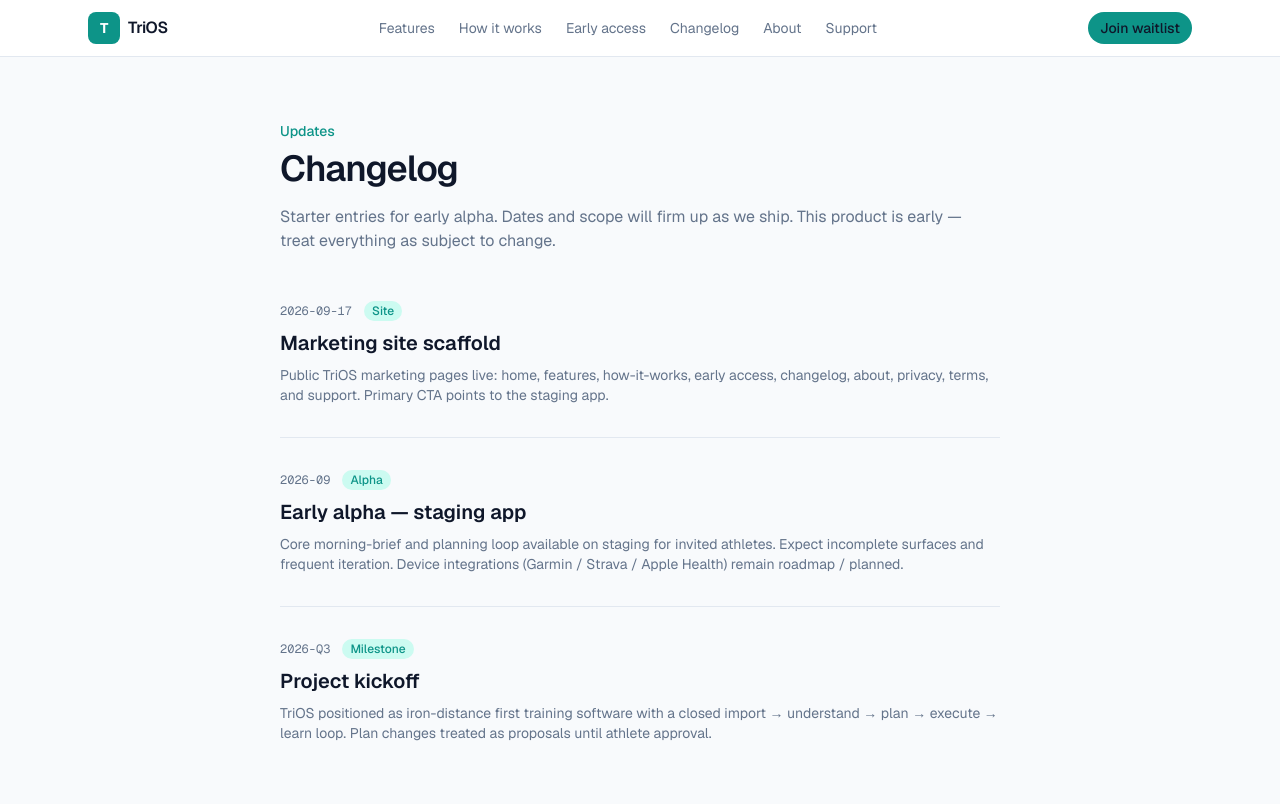
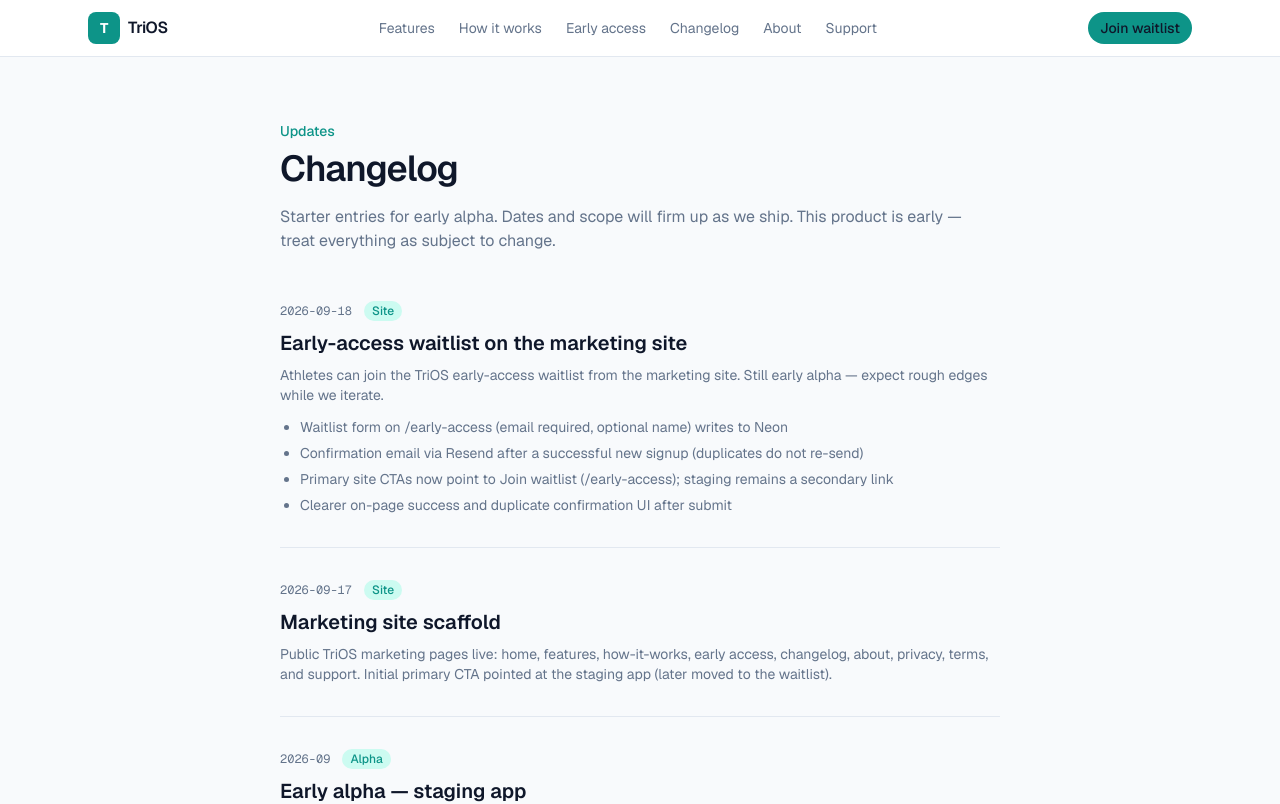
Before and after one commit to CStewCodes/trios-site, a Next.js app: page /changelog in a window 1280 px wide. Shown: the top 804 px of the page. Built offline with nearby package versions, Linux system fonts and the light colour scheme.

Commit message:
docs(changelog): waitlist, Resend, CTA, and success UX ships
Add 2026-09-18 early-alpha site entry covering Neon waitlist, Resend
confirmation, primary CTAs to Join waitlist, and clearer success UI.

Co-authored-by: CStewCodes <cstewcodes@users.noreply.github.com>

```diff
--- a/app/changelog/page.tsx
+++ b/app/changelog/page.tsx
@@ -5,11 +5,31 @@ export const metadata: Metadata = {
   description: "TriOS product changelog — early alpha notes.",
 };
 
-const entries = [
+type ChangelogEntry = {
+  date: string;
+  title: string;
+  body: string;
+  bullets?: string[];
+  tag: string;
+};
+
+const entries: ChangelogEntry[] = [
+  {
+    date: "2026-09-18",
+    title: "Early-access waitlist on the marketing site",
+    body: "Athletes can join the TriOS early-access waitlist from the marketing site. Still early alpha — expect rough edges while we iterate.",
+    bullets: [
+      "Waitlist form on /early-access (email required, optional name) writes to Neon",
+      "Confirmation email via Resend after a successful new signup (duplicates do not re-send)",
+      "Primary site CTAs now point to Join waitlist (/early-access); staging remains a secondary link",
+      "Clearer on-page success and duplicate confirmation UI after submit",
+    ],
+    tag: "Site",
+  },
   {
     date: "2026-09-17",
     title: "Marketing site scaffold",
-    body: "Public TriOS marketing pages live: home, features, how-it-works, early access, changelog, about, privacy, terms, and support. Primary CTA points to the staging app.",
+    body: "Public TriOS marketing pages live: home, features, how-it-works, early access, changelog, about, privacy, terms, and support. Initial primary CTA pointed at the staging app (later moved to the waitlist).",
     tag: "Site",
   },
   {
@@ -47,6 +67,13 @@ export default function ChangelogPage() {
             </div>
             <h2 className="mt-2 text-xl font-semibold">{entry.title}</h2>
             <p className="mt-2 text-sm text-muted">{entry.body}</p>
+            {entry.bullets && entry.bullets.length > 0 ? (
+              <ul className="mt-3 list-disc space-y-1.5 pl-5 text-sm text-muted">
+                {entry.bullets.map((item) => (
+                  <li key={item}>{item}</li>
+                ))}
+              </ul>
+            ) : null}
           </article>
         ))}
       </div>
```
